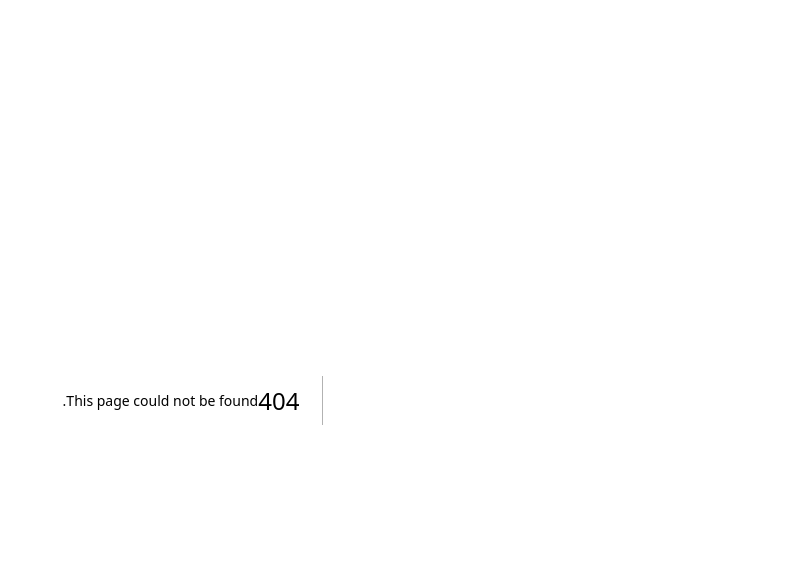
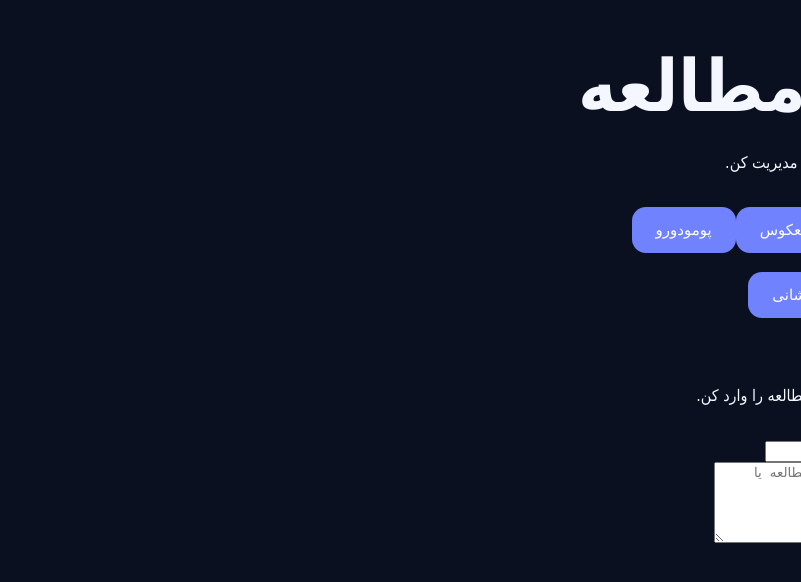
Before and after one commit to amiraliabotorabi6-png/study-manager, a Next.js app: page /timer in a window 1280 px wide. Before the commit this address had no page. Shown: the top 582 px of the page, without its empty margins (479-1280 px from the left). Built offline with nearby package versions, Linux system fonts and the light colour scheme.

Commit message:
Create page.tsx

```diff
--- /dev/null
+++ b/app/timer/page.tsx
@@ -0,0 +1,246 @@
+"use client";
+
+import { useEffect, useRef, useState } from "react";
+
+type TimerMode = "stopwatch" | "countdown" | "pomodoro";
+
+export default function TimerPage() {
+  const [mode, setMode] = useState<TimerMode>("stopwatch");
+  const [seconds, setSeconds] = useState(0);
+  const [running, setRunning] = useState(false);
+  const [targetMinutes, setTargetMinutes] = useState(25);
+  const [subject, setSubject] = useState("");
+  const [topic, setTopic] = useState("");
+  const [note, setNote] = useState("");
+
+  const intervalRef = useRef<ReturnType<typeof setInterval> | null>(null);
+
+  useEffect(() => {
+    if (!running) return;
+
+    intervalRef.current = setInterval(() => {
+      setSeconds((current) => {
+        if (mode === "stopwatch") {
+          return current + 1;
+        }
+
+        if (mode === "countdown") {
+          if (current <= 1) {
+            setRunning(false);
+            return 0;
+          }
+
+          return current - 1;
+        }
+
+        if (current <= 1) {
+          setRunning(false);
+          return 0;
+        }
+
+        return current - 1;
+      });
+    }, 1000);
+
+    return () => {
+      if (intervalRef.current) {
+        clearInterval(intervalRef.current);
+      }
+    };
+  }, [running, mode]);
+
+  function formatTime(totalSeconds: number) {
+    const hours = Math.floor(totalSeconds / 3600);
+    const minutes = Math.floor((totalSeconds % 3600) / 60);
+    const secs = totalSeconds % 60;
+
+    return [hours, minutes, secs]
+      .map((value) => String(value).padStart(2, "0"))
+      .join(":");
+  }
+
+  function startTimer() {
+    if (mode !== "stopwatch" && seconds === 0) {
+      setSeconds(targetMinutes * 60);
+    }
+
+    setRunning(true);
+  }
+
+  function pauseTimer() {
+    setRunning(false);
+  }
+
+  function resetTimer() {
+    setRunning(false);
+
+    if (mode === "stopwatch") {
+      setSeconds(0);
+    } else {
+      setSeconds(targetMinutes * 60);
+    }
+  }
+
+  function changeMode(newMode: TimerMode) {
+    setRunning(false);
+    setMode(newMode);
+
+    if (newMode === "stopwatch") {
+      setSeconds(0);
+    } else {
+      setSeconds(targetMinutes * 60);
+    }
+  }
+
+  function changeTarget(value: number) {
+    const safeValue = Math.max(1, value);
+    setTargetMinutes(safeValue);
+
+    if (!running && mode !== "stopwatch") {
+      setSeconds(safeValue * 60);
+    }
+  }
+
+  return (
+    <main className="timer-page">
+      <header className="timer-header">
+        <div>
+          <span className="dashboard-label">STUDY MANAGER</span>
+          <h1>تایمر مطالعه</h1>
+          <p>زمان مطالعه‌ات را دقیق ثبت و مدیریت کن.</p>
+        </div>
+
+        <div className="timer-status">
+          <span className={running ? "status-dot active" : "status-dot"} />
+          {running ? "در حال مطالعه" : "متوقف"}
+        </div>
+      </header>
+
+      <section className="timer-layout">
+        <div className="timer-main-card">
+          <div className="timer-modes">
+            <button
+              className={mode === "stopwatch" ? "mode active" : "mode"}
+              onClick={() => changeMode("stopwatch")}
+            >
+              کرنومتر
+            </button>
+
+            <button
+              className={mode === "countdown" ? "mode active" : "mode"}
+              onClick={() => changeMode("countdown")}
+            >
+              شمارش معکوس
+            </button>
+
+            <button
+              className={mode === "pomodoro" ? "mode active" : "mode"}
+              onClick={() => changeMode("pomodoro")}
+            >
+              پومودورو
+            </button>
+          </div>
+
+          <div className="timer-display">
+            <span>{formatTime(seconds)}</span>
+          </div>
+
+          <div className="timer-controls">
+            {!running ? (
+              <button className="start-button" onClick={startTimer}>
+                شروع مطالعه
+              </button>
+            ) : (
+              <button className="pause-button" onClick={pauseTimer}>
+                توقف موقت
+              </button>
+            )}
+
+            <button className="reset-button" onClick={resetTimer}>
+              بازنشانی
+            </button>
+          </div>
+
+          {mode !== "stopwatch" && (
+            <div className="target-control">
+              <label htmlFor="target">مدت هدف</label>
+
+              <div className="target-input">
+                <input
+                  id="target"
+                  type="number"
+                  min="1"
+                  value={targetMinutes}
+                  onChange={(event) =>
+                    changeTarget(Number(event.target.value))
+                  }
+                />
+                <span>دقیقه</span>
+              </div>
+            </div>
+          )}
+        </div>
+
+        <aside className="timer-side-card">
+          <h2>اطلاعات جلسه</h2>
+          <p>برای ثبت دقیق‌تر، مشخصات مطالعه را وارد کن.</p>
+
+          <div className="field">
+            <label htmlFor="subject">درس</label>
+            <select
+              id="subject"
+              value={subject}
+              onChange={(event) => setSubject(event.target.value)}
+            >
+              <option value="">انتخاب درس</option>
+              <option value="زیست‌شناسی">زیست‌شناسی</option>
+              <option value="شیمی">شیمی</option>
+              <option value="ریاضی">ریاضی</option>
+              <option value="فیزیک">فیزیک</option>
+              <option value="فارسی">فارسی</option>
+              <option value="دینی">دینی</option>
+              <option value="عربی">عربی</option>
+              <option value="زبان">زبان</option>
+              <option value="زمین‌شناسی">زمین‌شناسی</option>
+              <option value="نگارش">نگارش</option>
+            </select>
+          </div>
+
+          <div className="field">
+            <label htmlFor="topic">مبحث</label>
+            <input
+              id="topic"
+              type="text"
+              placeholder="مثلاً گوارش"
+              value={topic}
+              onChange={(event) => setTopic(event.target.value)}
+            />
+          </div>
+
+          <div className="field">
+            <label htmlFor="note">یادداشت جلسه</label>
+            <textarea
+              id="note"
+              rows={5}
+              placeholder="نکات، کیفیت مطالعه یا توضیحات..."
+              value={note}
+              onChange={(event) => setNote(event.target.value)}
+            />
+          </div>
+
+          <div className="session-info">
+            <div>
+              <span>درس</span>
+              <strong>{subject || "—"}</strong>
+            </div>
+
+            <div>
+              <span>مبحث</span>
+              <strong>{topic || "—"}</strong>
+            </div>
+          </div>
+        </aside>
+      </section>
+    </main>
+  );
+      }
```
